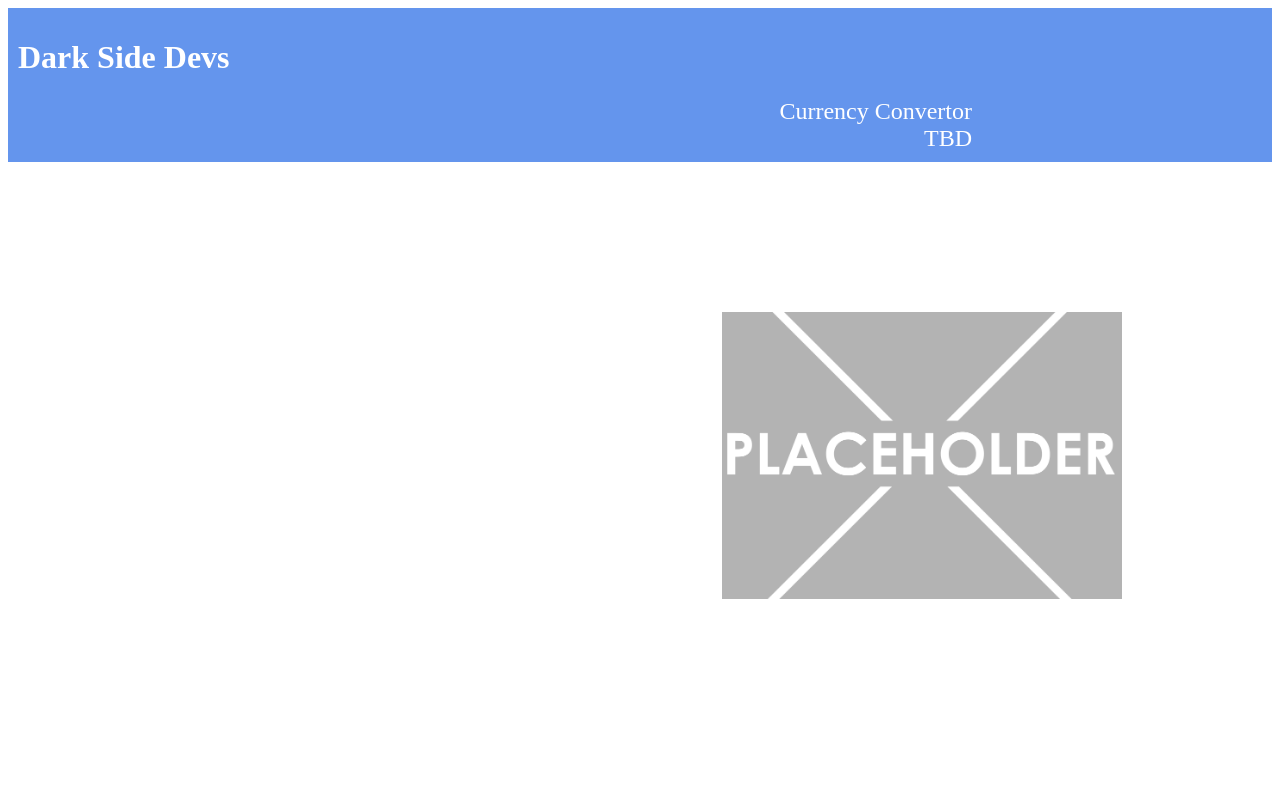
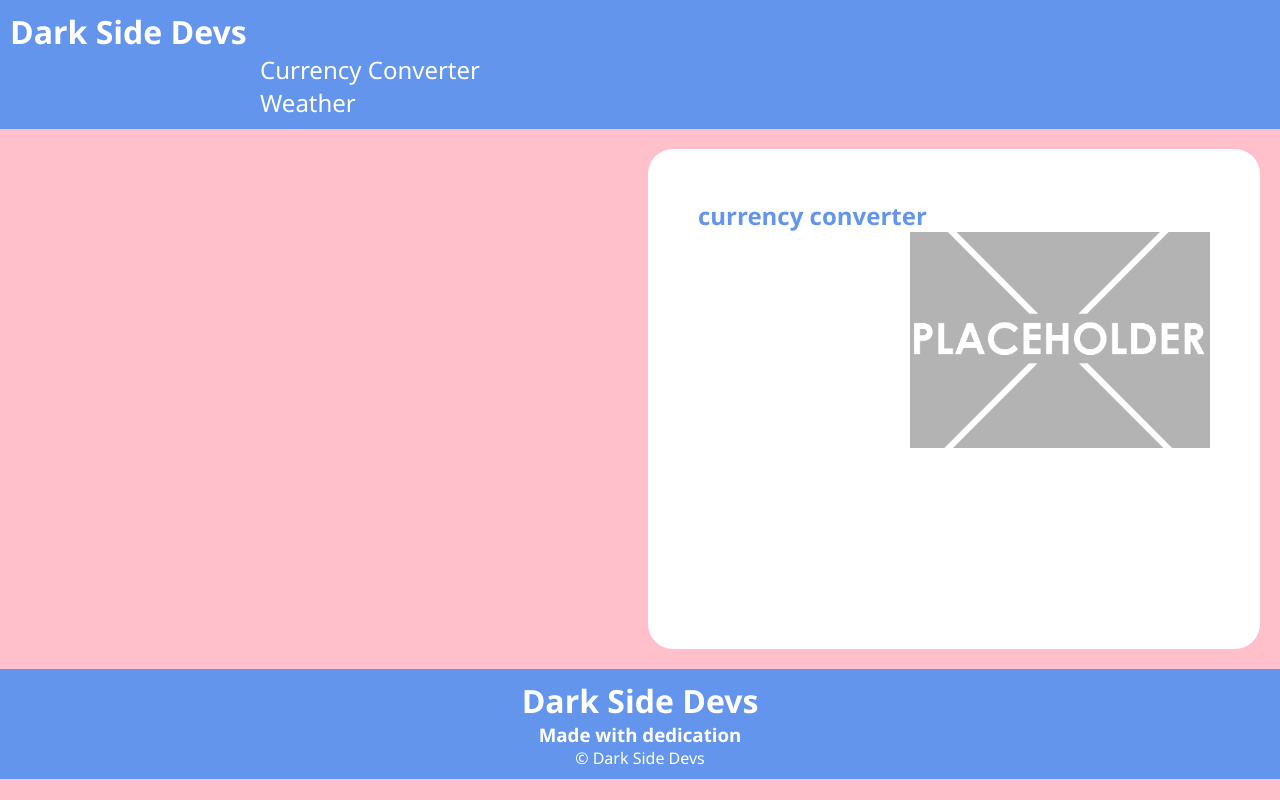
Before and after one commit to isazafeer/project-1, a plain HTML site: page index.html in a window 1280 px wide. Shown: the top 800 px of the page. Drawn offline with Linux system fonts and the light colour scheme.

Commit message:
HTML + CSS Amendments

```diff
--- a/index.html
+++ b/index.html
@@ -9,14 +9,16 @@
 <header>
     <h1>Dark Side Devs</h1>
     <section class="nav">
-        <a href="#Currency">Currency Convertor</a>
-        <a href="#TBD">TBD</a>
+        <a href="#Currency">Currency Converter</a>
+        <a href="#Weather">Weather</a>
     </section>
 </header>
 <body>
     <div class="container">
+        <h2 class="currency-converter">currency converter</h2>
         <img src="./images/Placeholder.png" alt="Placeholder">
     </div>
+
     <script src="script.js"></script>
 </body>
 <footer>
--- a/style.css
+++ b/style.css
@@ -1,3 +1,14 @@
+* {
+    font-family: 'Segoe UI', Tahoma, Geneva, Verdana, sans-serif;
+    margin: 0;
+    padding: 0;
+
+}
+
+body {
+    background: pink;
+}
+
 header {
     background-color: cornflowerblue;
     color: #fff;
@@ -7,11 +18,11 @@ header {
 
 .nav {
     width: 100%;
-    text-align: end;
+
   }
 
 .nav a {
-    padding: 290px;
+    padding: 250px;
     text-decoration: none;
     font-size: 24px;
     color: #ffffff;
@@ -32,10 +43,19 @@ footer {
 
 img {
     margin-bottom: 550px;
-    width: 400px;
+    width: 300px;
     float: right;
 }
 
 .container {
-    padding: 150px;
+    padding: 50px;
+    height: 400px;
+    background: white;
+    width: 40%;
+    border-radius: 25px;
+    margin: 20px;
+    float: right;
 }
+.container .currency-converter{
+    color: cornflowerblue;
+}
```
